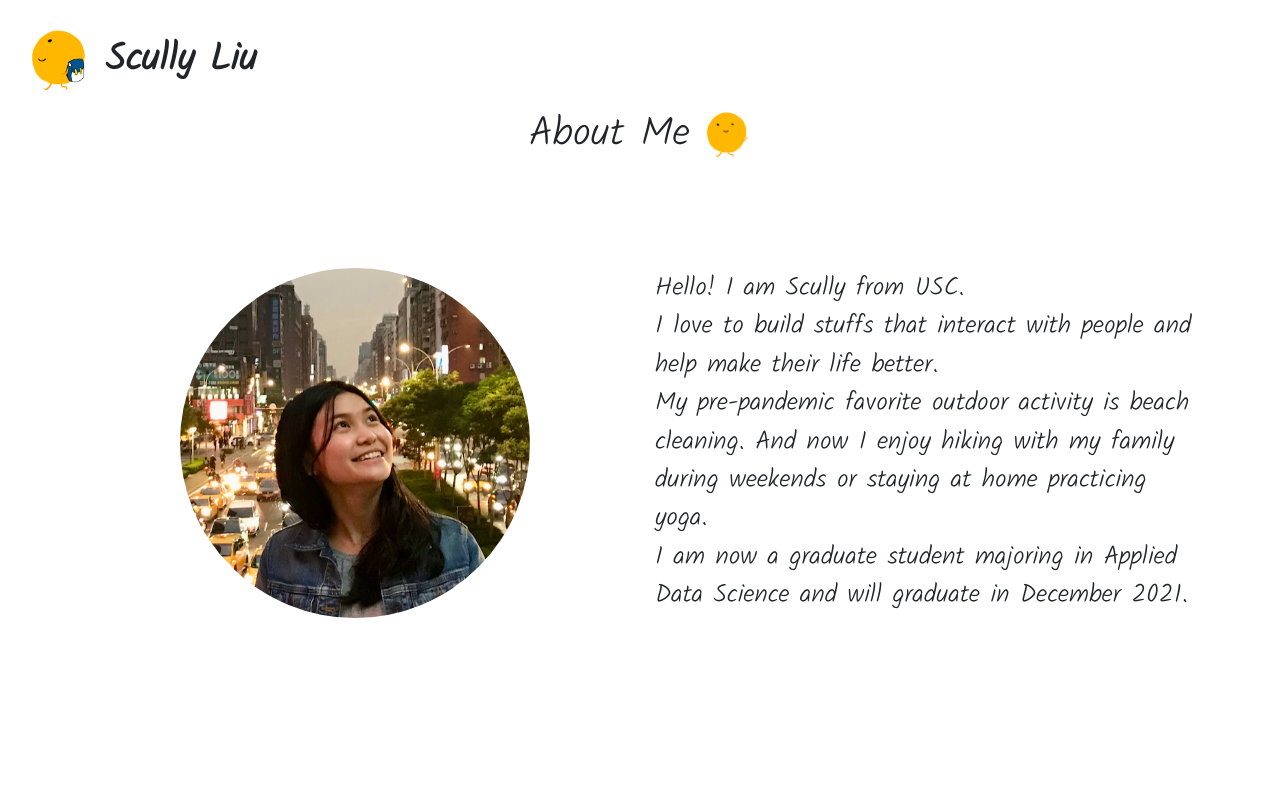
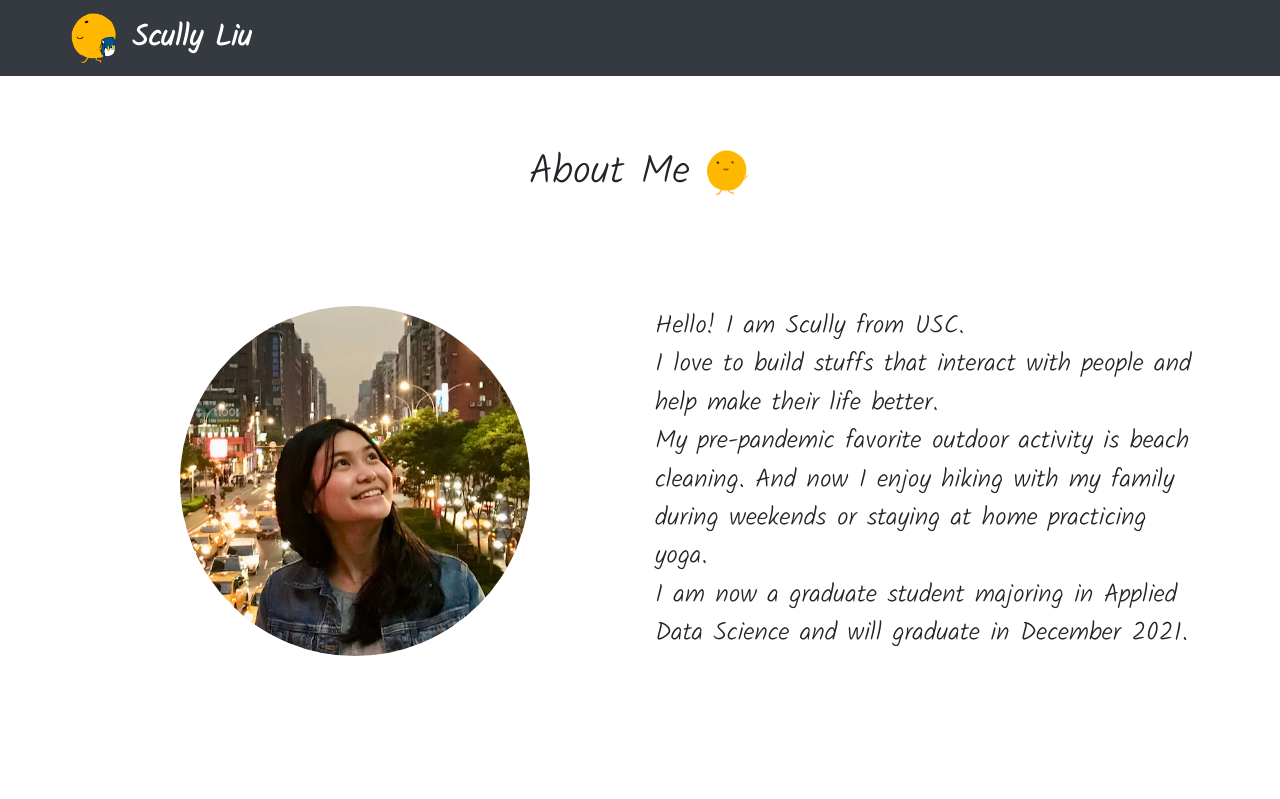
Before and after one commit to yoshuanl/my-profile, a React (Create React App) app: page / in a window 1280 px wide. Shown: the top 799 px of the page. Built offline with nearby package versions, Linux system fonts and the light colour scheme.

Commit message:
add a navbar

```diff
--- a/src/App.css
+++ b/src/App.css
@@ -4,10 +4,14 @@
 }
 
 .Name {
-  height: 50px;
+  height: 30px;
   width: 500px;
-  margin: 30px;
-  font-size: 38px;
+  margin: 20px;
+  font-size: 35px;
   font-weight: bold;
   text-align: left;
 }
+
+.Icon {
+  font-size: 30px;
+}
--- a/src/App.js
+++ b/src/App.js
@@ -1,4 +1,6 @@
 import './App.css';
+
+import { Navbar, Nav, Container } from 'react-bootstrap';
 
 import Layout from './hoc/Layout/Layout';
 
@@ -7,7 +9,20 @@ import scullyIcon from './assets/images/scullyicon.png';
 function App() {
   return (
     <div className="App">
-      <div className="Name"><img className="MyIcon" src={scullyIcon} width="60" display="inline"/> Scully Liu</div>
+      <Navbar bg="dark" variant="dark" sticky="top" >
+        <Container>
+          <Navbar.Brand href="#home" className="Icon">
+            <img
+              src={scullyIcon} width="50"
+            />{' '}
+            <strong>Scully Liu</strong>
+          </Navbar.Brand>
+          {/* <Nav className="me-auto">
+            <Nav.Link href="#projects">My Projects</Nav.Link>
+          </Nav> */}
+        </Container>
+      </Navbar>
+      <br /><br /><br />
       <Layout />
     </div>
   );
```
